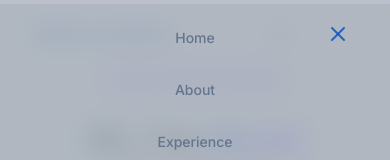
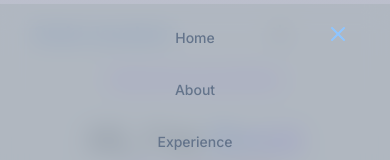
Before and after one commit to OmidJavaherii/portfolio, a Next.js app: page / in a window 390 px wide. Both pictures are taken after a click on the button 338 px from the left and 34 px from the top of the page. Shown: the top 160 px of the page. Built offline with nearby package versions, Linux system fonts and the light colour scheme.

Commit message:
recolor the nav button

```diff
--- a/src/components/ui/Navbar.tsx
+++ b/src/components/ui/Navbar.tsx
@@ -116,9 +116,9 @@ export function Navbar({
               aria-label="Toggle menu"
             >
               {isMobileMenuOpen ? (
-                <X className="w-6 h-6 text-primary" />
+                <X className="w-6 h-6 text-blue-300" />
               ) : (
-                <Menu className="w-6 h-6 text-primary" />
+                <Menu className="w-6 h-6 text-blue-300" />
               )}
             </button>
           </div>
```
